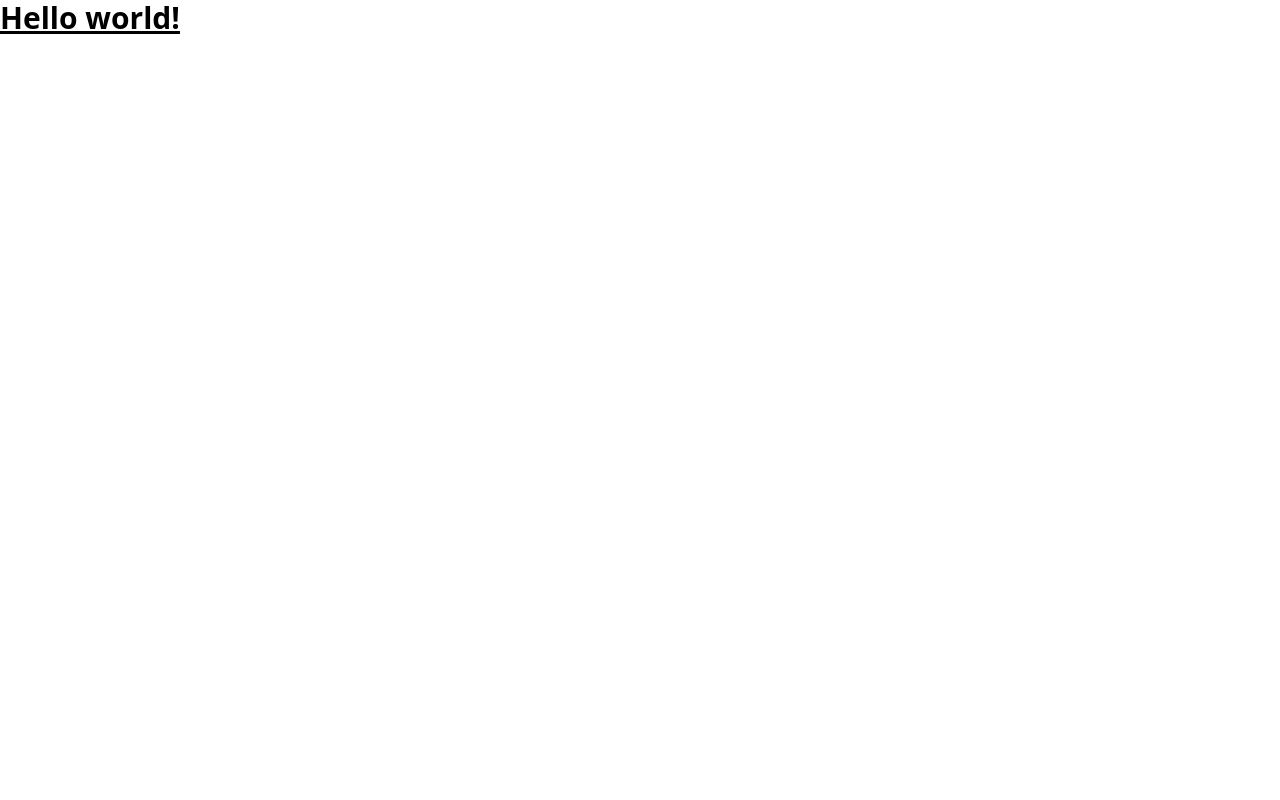
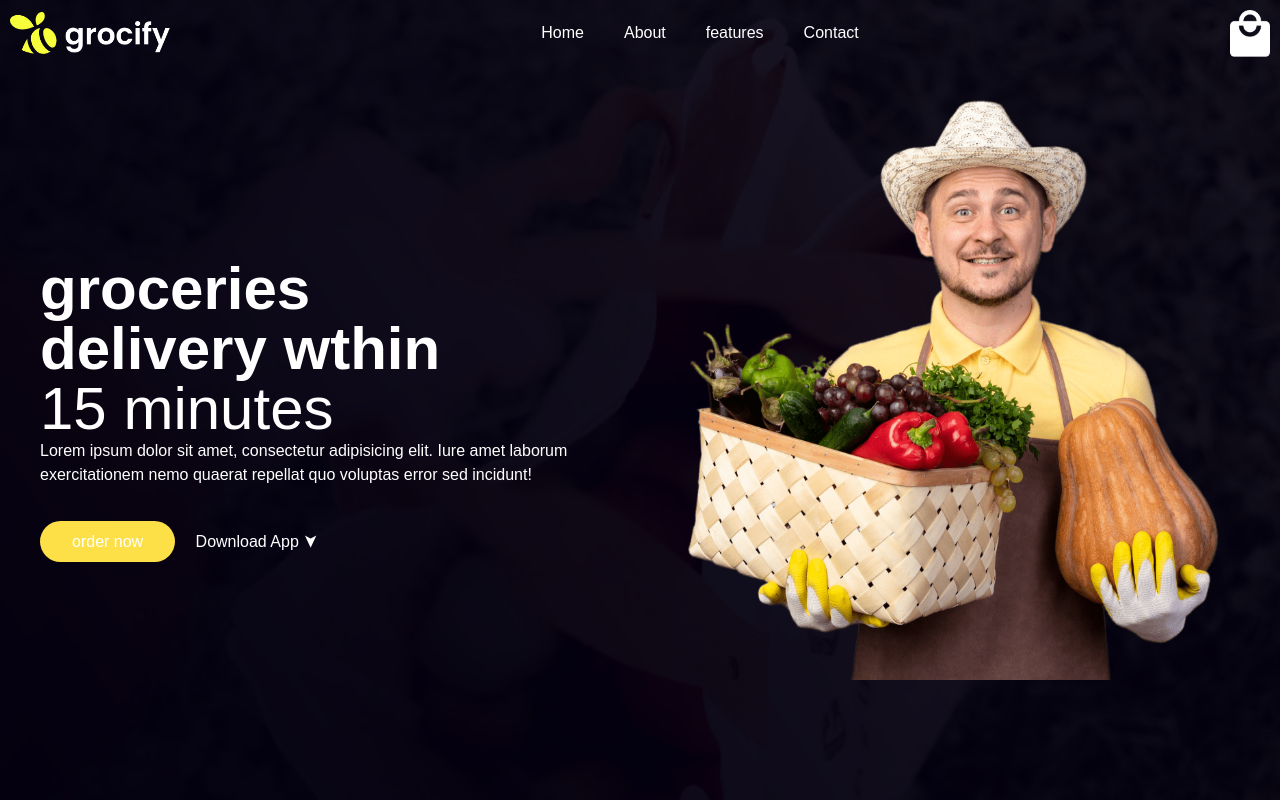
Before and after one commit to AchinthaThennakoon/CSS-mini-projects, a plain HTML site: page tailwind-css-page/index.html in a window 1280 px wide. Drawn offline with nearby package versions, Linux system fonts and the light colour scheme.

Commit message:
create page using tailwind css

```diff
--- a/tailwind-css-page/index.html
+++ b/tailwind-css-page/index.html
@@ -5,8 +5,50 @@
     <meta name="viewport" content="width=device-width, initial-scale=1.0" />
     <title>Document</title>
     <script src="https://cdn.tailwindcss.com"></script>
+    <link rel="stylesheet" href="style.css" />
   </head>
   <body>
-    <h1 class="text-3xl font-bold underline">Hello world!</h1>
+    <div
+      class="w-full min-h-screen bg-[url('/images/image.png')] bg-center bg-cover"
+    >
+      <nav class="flex items-center justify-between p-2.5">
+        <img class="w-40 cursor-pointer" src="images/logo.png" alt="" />
+        <ul class="flex flex-row">
+          <li><a href="#" class="no-underline text-white mr-10">Home</a></li>
+          <li><a href="#" class="no-underline text-white mr-10">About</a></li>
+          <li>
+            <a href="#" class="no-underline text-white mr-10">features</a>
+          </li>
+          <li><a href="#" class="no-underline text-white">Contact</a></li>
+        </ul>
+        <img class="w-10 cursor-pointer" src="images/cart.png " alt="" />
+      </nav>
+
+      <div class="container">
+        <div class="grid grid-cols-2">
+          <div class="text-white mt-48 ml-10">
+            <h1 class="text-6xl font-bold">
+              groceries<br />delivery wthin <br /><span class="font-light"
+                >15 minutes</span
+              >
+            </h1>
+            <p>
+              Lorem ipsum dolor sit amet, consectetur adipisicing elit. Iure
+              amet laborum exercitationem nemo quaerat repellat quo voluptas
+              error sed incidunt!
+            </p>
+            <div class="mt-10">
+              <a
+                href="#"
+                class="bg-yellow-300 rounded-3xl py-3 px-8 mr-4 cursor-pointer hover:bg-transparent hover:border-yellow-300 hover:text-white duration-300 hover:border"
+                >order now</a
+              >
+              <a href="#">Download App <span class="text-lg inline-block rotate-90"> &#10148</span></a>
+            </div>
+          </div>
+          <div class="text-white"><img src="./images/grocery-image.png" class="w-full"></div>
+        </div>
+      </div>
+    </div>
   </body>
 </html>
--- /dev/null
+++ b/tailwind-css-page/style.css
@@ -0,0 +1,3 @@
+*{
+    font-family: sans-serif,'Times New Roman', Times, serif;
+}
```
Also changed, not shown: tailwind-css-page/tailwind.config.js (added).
